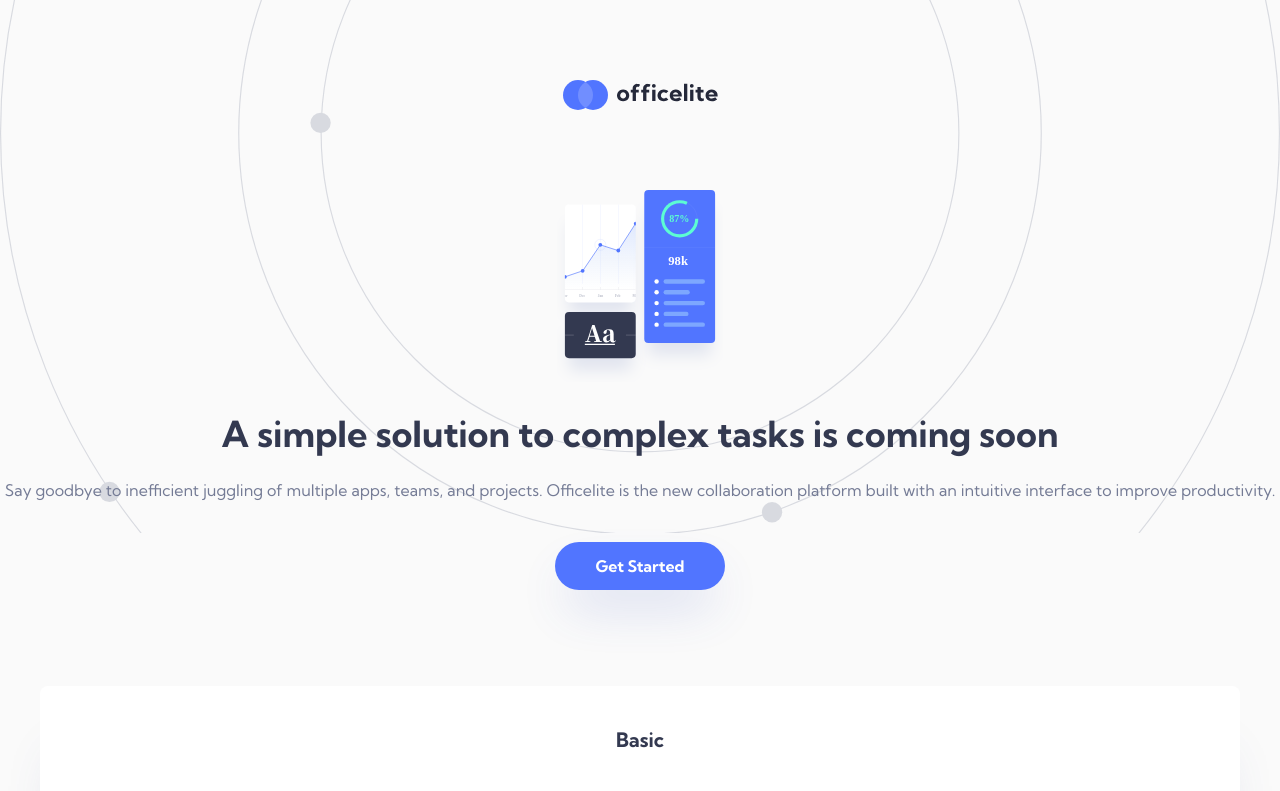
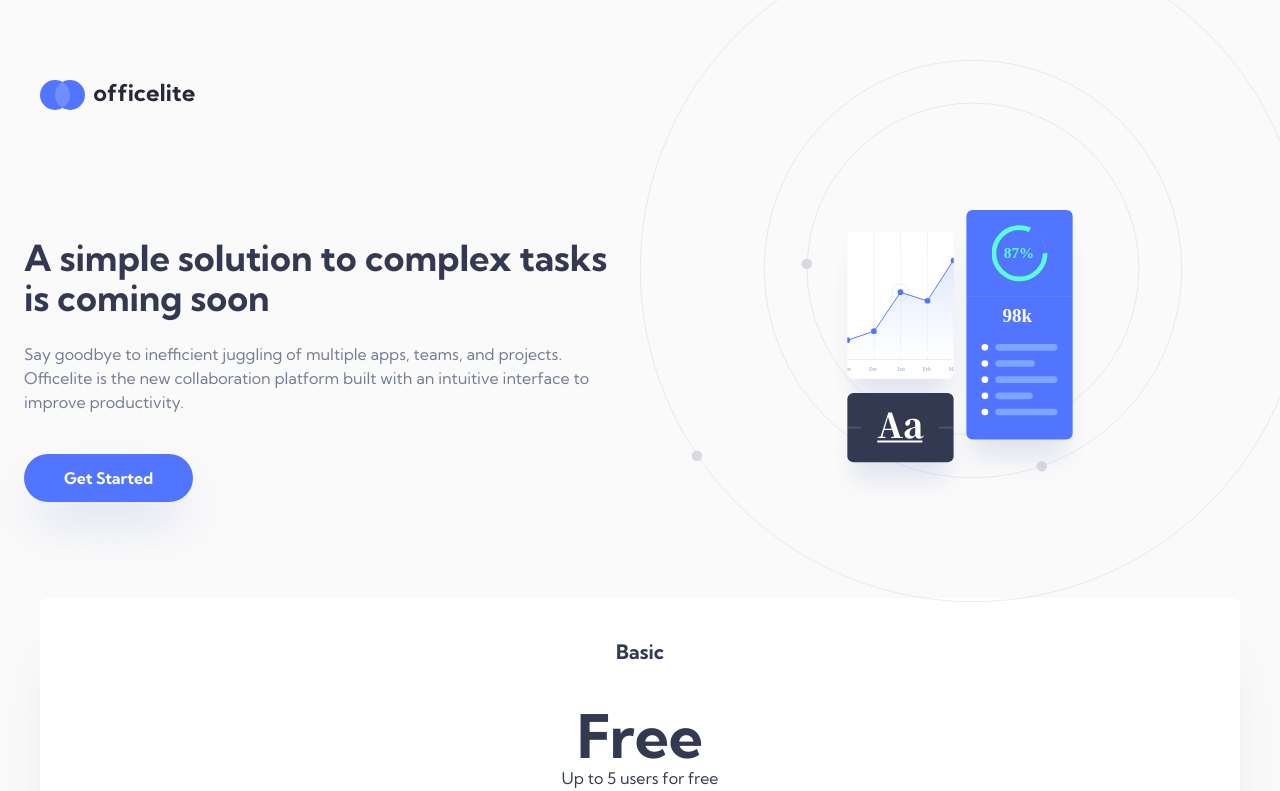
Before and after one commit to radhd/officelite-coming-soon, a website: page starter-code/index.html in a window 1280 px wide. Shown: the top 791 px of the page. Drawn offline with Linux system fonts and the light colour scheme.

Commit message:
COmmit everything

```diff
--- a/starter-code/index.html
+++ b/starter-code/index.html
@@ -14,24 +14,36 @@
   </head>
   <!-- CTRL+K to search documentation -->
   <body class="bg-[#FAFAFA]">
-    <header>
-      <div class="flex justify-center pb-20 pt-20">
+    <header class="md:hidden">
+      <div class="flex justify-center pb-20 pt-20 md:justify-normal md:pl-10">
         <img src="assets/shared/logo.svg" alt="" />
       </div>
 
       <div
-        class="absolute -top-1/3 h-screen w-full bg-cover bg-center bg-no-repeat"
+        class="absolute -top-1/3 h-screen w-full bg-cover bg-center bg-no-repeat md:left-1/2 md:top-0 md:bg-cover"
         style="background-image: url(assets/home/bg-pattern-header.svg)"
       ></div>
     </header>
 
-    <main class="relative space-y-24">
-      <section class="relative space-y-8">
+    <main class="relative space-y-24 overflow-hidden">
+      <img
+        class="pl-10 pt-20 sm:hidden md:block"
+        src="assets/shared/logo.svg"
+        alt=""
+      />
+      <div
+        class="absolute -top-40 bottom-0 left-1/2 hidden h-[666px] w-[666px] bg-cover md:block"
+        style="background-image: url(assets/home/bg-pattern-header.svg)"
+      ></div>
+
+      <section
+        class="relative space-y-8 md:grid md:grid-cols-2 md:items-center"
+      >
         <div
-          class="h-48 bg-contain bg-center bg-no-repeat"
+          class="h-48 bg-contain bg-center bg-no-repeat md:order-2 md:scale-150"
           style="background-image: url(assets/home/illustration-charts.svg)"
         ></div>
-        <div class="space-y-6 text-center">
+        <div class="space-y-6 px-6 text-center md:text-left">
           <h1 class="kumbh-sans-700 text-4xl text-[#333950]">
             A simple solution to complex tasks is coming soon
           </h1>
```
Also changed, not shown: starter-code/output.css.
